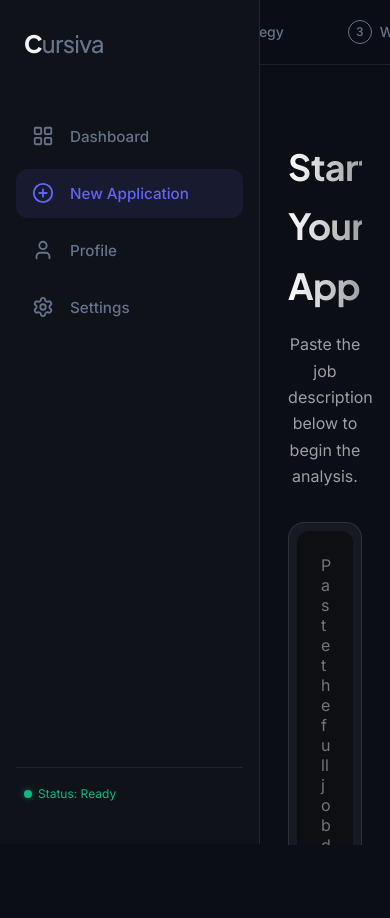
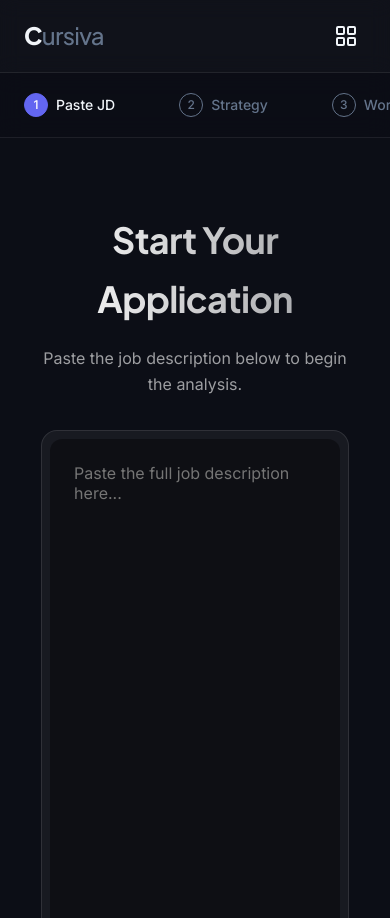
Before and after one commit to Heishigan/Cursiva, a Next.js app in the folder frontend/: page /dashboard/pipeline in a window 390 px wide. Before the commit the page ends 845 px from the top, so only its background shows below. Built offline with nearby package versions, Linux system fonts and the light colour scheme; no server answers.

Commit message:
feat: Solo SaaS footer

```diff
--- a/frontend/src/app/dashboard/layout.module.css
+++ b/frontend/src/app/dashboard/layout.module.css
@@ -118,9 +118,89 @@
   box-shadow: 0 0 6px rgba(239, 68, 68, 0.5);
 }
 
-/* Main Content */
+/* Main Content Area */
 .mainContent {
   flex: 1;
   overflow-y: auto;
   position: relative;
+  height: 100vh;
 }
+
+/* Mobile Header (Hidden by default) */
+.mobileHeader {
+  display: none;
+  align-items: center;
+  justify-content: space-between;
+  padding: 1rem 1.5rem;
+  background: rgba(255, 255, 255, 0.02);
+  border-bottom: 1px solid var(--surface-border);
+  position: sticky;
+  top: 0;
+  z-index: 50;
+  backdrop-filter: blur(10px);
+}
+
+.hamburger {
+  background: none;
+  border: none;
+  color: var(--text-primary);
+  cursor: pointer;
+  padding: 0.5rem;
+  display: flex;
+  align-items: center;
+  justify-content: center;
+}
+
+/* Mobile Overlay */
+.overlay {
+  display: none;
+  position: fixed;
+  top: 0;
+  left: 0;
+  right: 0;
+  bottom: 0;
+  background: rgba(0, 0, 0, 0.5);
+  backdrop-filter: blur(2px);
+  z-index: 90;
+}
+
+/* Responsive Styles */
+@media (max-width: 768px) {
+  .container {
+    flex-direction: column;
+  }
+
+  .mobileHeader {
+    display: flex;
+  }
+
+  .sidebar {
+    position: fixed;
+    top: 0;
+    left: -260px; /* Hide by default */
+    bottom: 0;
+    height: 100vh;
+    z-index: 100;
+    background: var(--background);
+    border-right: 1px solid var(--surface-border);
+    transition: left 0.3s ease;
+    padding-top: 2rem;
+  }
+
+  .sidebar.sidebarOpen {
+    left: 0;
+  }
+
+  .logoContainer {
+    margin-bottom: 2rem;
+    padding-left: 1rem;
+  }
+
+  .overlay {
+    display: block; /* Shown when sidebar is open, controlled by React state conditionally rendering the DOM node */
+  }
+
+  .mainContent {
+    height: calc(100vh - 65px); /* Subtract header height */
+  }
+}
--- a/frontend/src/app/dashboard/layout.tsx
+++ b/frontend/src/app/dashboard/layout.tsx
@@ -61,11 +61,27 @@ export default function DashboardLayout({ children }: { children: React.ReactNod
   };
 
   const isError = apiKeyStatus === "Missing" || apiKeyStatus === "Invalid" || missingBaseline;
+  const [isMobileMenuOpen, setIsMobileMenuOpen] = useState(false);
+
+  // Close mobile menu when route changes
+  useEffect(() => {
+    setIsMobileMenuOpen(false);
+  }, [pathname]);
 
   return (
     <div className={styles.container}>
+      {/* Mobile Header */}
+      <div className={styles.mobileHeader}>
+        <Link href="/" className={styles.logo}>
+          C<span>ursiva</span>
+        </Link>
+        <button className={styles.hamburger} onClick={() => setIsMobileMenuOpen(!isMobileMenuOpen)}>
+          <LayoutGrid size={24} />
+        </button>
+      </div>
+
       {/* Sidebar */}
-      <aside className={styles.sidebar}>
+      <aside className={`${styles.sidebar} ${isMobileMenuOpen ? styles.sidebarOpen : ''}`}>
         <div className={styles.logoContainer}>
           <Link href="/" className={styles.logo}>
             C<span>ursiva</span>
@@ -100,12 +116,18 @@ export default function DashboardLayout({ children }: { children: React.ReactNod
             }}
           />
           <div className={styles.userInfo}>
-            <span className={`${styles.userStatus} ${isError ? styles.userStatusError : styles.userStatusOnline}`}>
+            <div className={styles.navLabel} style={{ fontWeight: 600, color: 'var(--text-primary)' }}>Account</div>
+            <div className={`${styles.userStatus} ${isError ? styles.userStatusError : styles.userStatusOnline}`}>
               {getStatusText()}
-            </span>
+            </div>
           </div>
         </div>
       </aside>
+
+      {/* Overlay for mobile */}
+      {isMobileMenuOpen && (
+        <div className={styles.overlay} onClick={() => setIsMobileMenuOpen(false)}></div>
+      )}
 
       {/* Main Content Area */}
       <main className={styles.mainContent}>
--- a/frontend/src/app/dashboard/page.tsx
+++ b/frontend/src/app/dashboard/page.tsx
@@ -189,8 +189,8 @@ export default function DashboardPage() {
       <div className={styles.recentSection}>
         <div className={styles.sectionHeader}>
           <h2 className={styles.sectionTitle}>Recent Applications</h2>
-          <a href="/dashboard/pipeline" className="btn-primary">
-            <Plus size={18} style={{ marginRight: '8px' }} /> New Application
+          <a href="/dashboard/pipeline" className={styles.actionBtn} style={{ background: 'var(--accent-1)', padding: '8px', color: 'white', borderRadius: '8px' }} title="New Application">
+            <Plus size={20} />
           </a>
         </div>
 
--- a/frontend/src/app/dashboard/pipeline/pipeline.module.css
+++ b/frontend/src/app/dashboard/pipeline/pipeline.module.css
@@ -28,6 +28,14 @@
   gap: 32px;
   font-size: 14px;
   font-weight: 500;
+  overflow-x: auto;
+  white-space: nowrap;
+}
+
+@media (max-width: 768px) {
+  .navContent {
+    justify-content: flex-start;
+  }
 }
 
 .stepItem {
@@ -35,6 +43,7 @@
   align-items: center;
   color: var(--text-secondary);
   transition: color 0.3s ease;
+  flex-shrink: 0;
 }
 
 .stepItemActive {
--- a/frontend/src/app/dashboard/profile/profile.module.css
+++ b/frontend/src/app/dashboard/profile/profile.module.css
@@ -540,3 +540,38 @@
   opacity: 1;
   visibility: visible;
 }
+
+/* Responsive Styles for Profile Split Layout */
+@media (max-width: 1024px) {
+  .splitLayout {
+    flex-direction: column;
+    padding: 1.5rem 1rem;
+    height: auto;
+  }
+
+  .leftColumn {
+    padding-right: 0;
+    overflow-y: visible;
+  }
+
+  .rightColumn {
+    min-height: 600px;
+    margin-top: 1rem;
+  }
+}
+
+@media (max-width: 768px) {
+  .rightColumn {
+    min-height: 500px;
+  }
+
+  .card {
+    padding: 1.5rem;
+  }
+
+  .header {
+    flex-direction: column;
+    align-items: flex-start;
+    gap: 1rem;
+  }
+}
```
Also changed, not shown: frontend/src/app/page.module.css (+15 -0 lines), frontend/src/app/page.tsx (+66 -5 lines).
